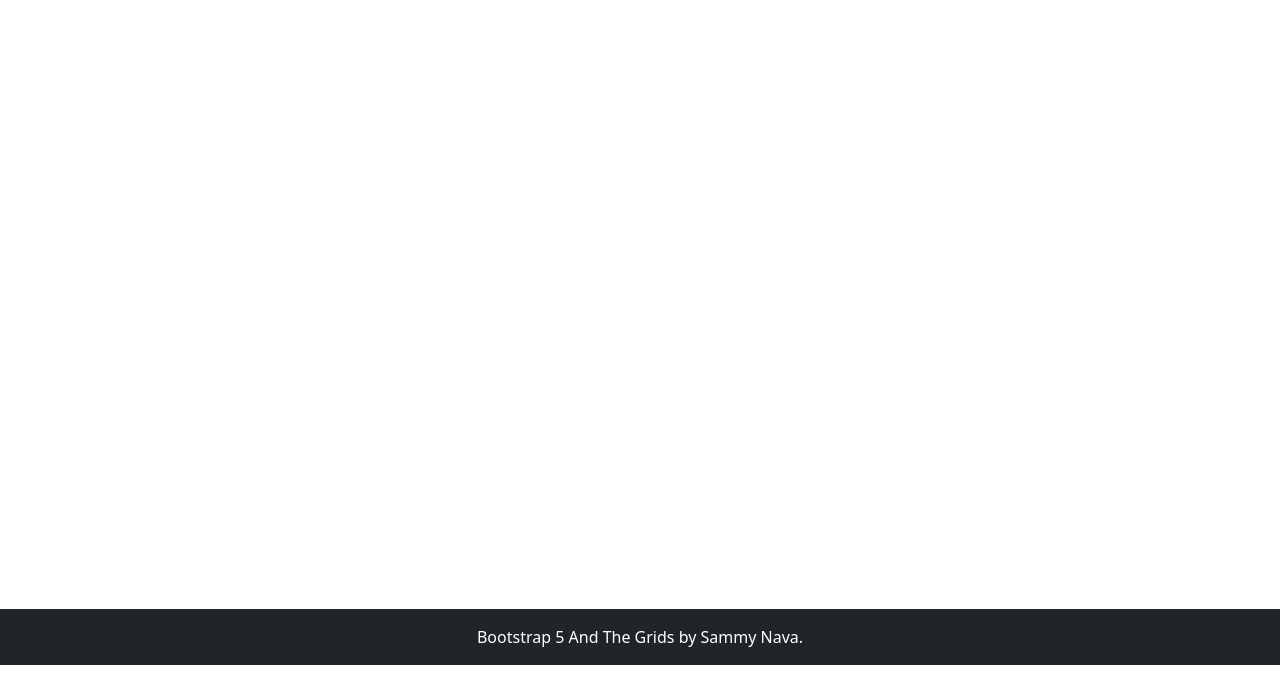
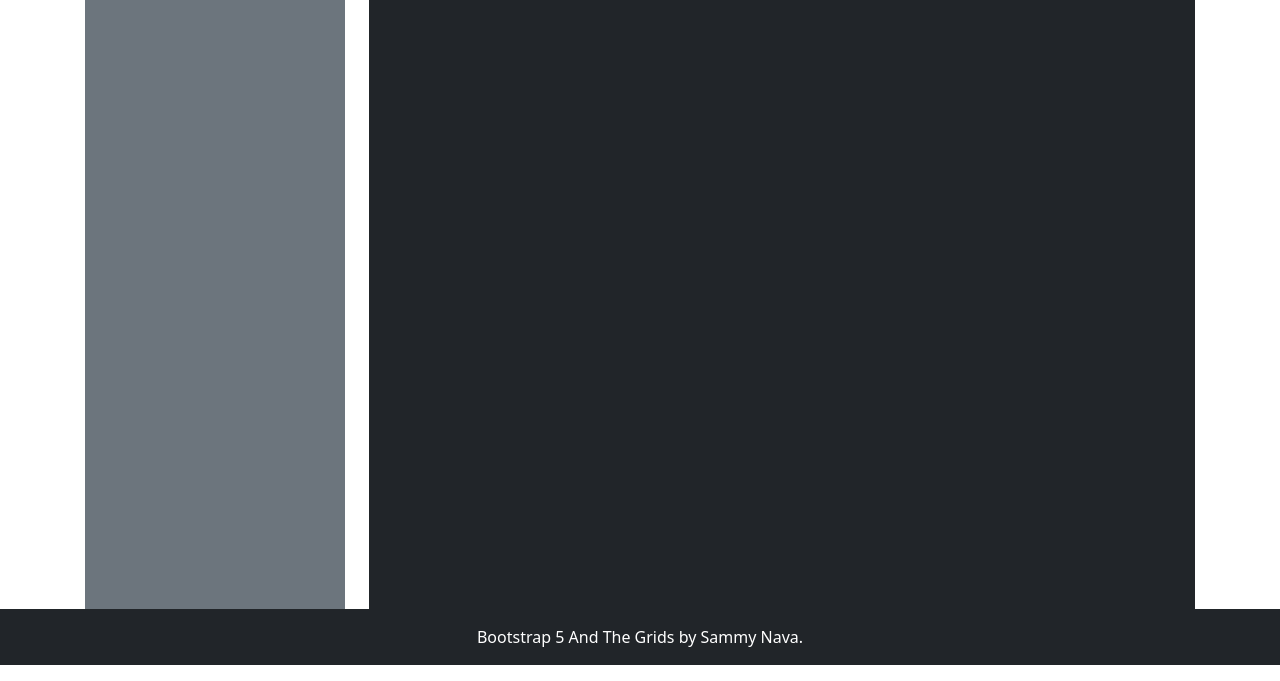
Before and after one commit to RedAngelRedux/cf-Bootstrap5AndTheGrids, a plain HTML site: page Grid2.html in a window 1280 px wide. Shown: the part 135-816 px from the top of the page. Drawn offline with nearby package versions, Linux system fonts and the light colour scheme.

Commit message:
Implemented Second Grid Layout
Added second of nine common Bottstrap 5 Grid layouts.

```diff
--- a/Grid2.html
+++ b/Grid2.html
@@ -64,10 +64,22 @@
 </nav>
 
     <main class="flex-shrink-0">
-    <div class="container">
-
+    <div class="container h-100 minHeight">
+        <div class="row h-100">
+            <div class="col-3">
+                <div class="bg-secondary text-light h-100 p-2">
+                    <span class="display-6">Side Nav</span>
+                </div>
+            </div>
+            <div class="col-9">
+                <div class="bg-dark text-light h-100 p-2">
+                    <span class="display-6">Main Content</span>
+                </div>
+            </div>
+        </div>
     </div>
     </main>
+
     <footer class="footer mt-auto py-3 bg-dark sticky-footer">
         <div class="container-fluid text-center">
             <span class="text-white">Bootstrap 5 And The Grids by Sammy Nava.</span>
```
